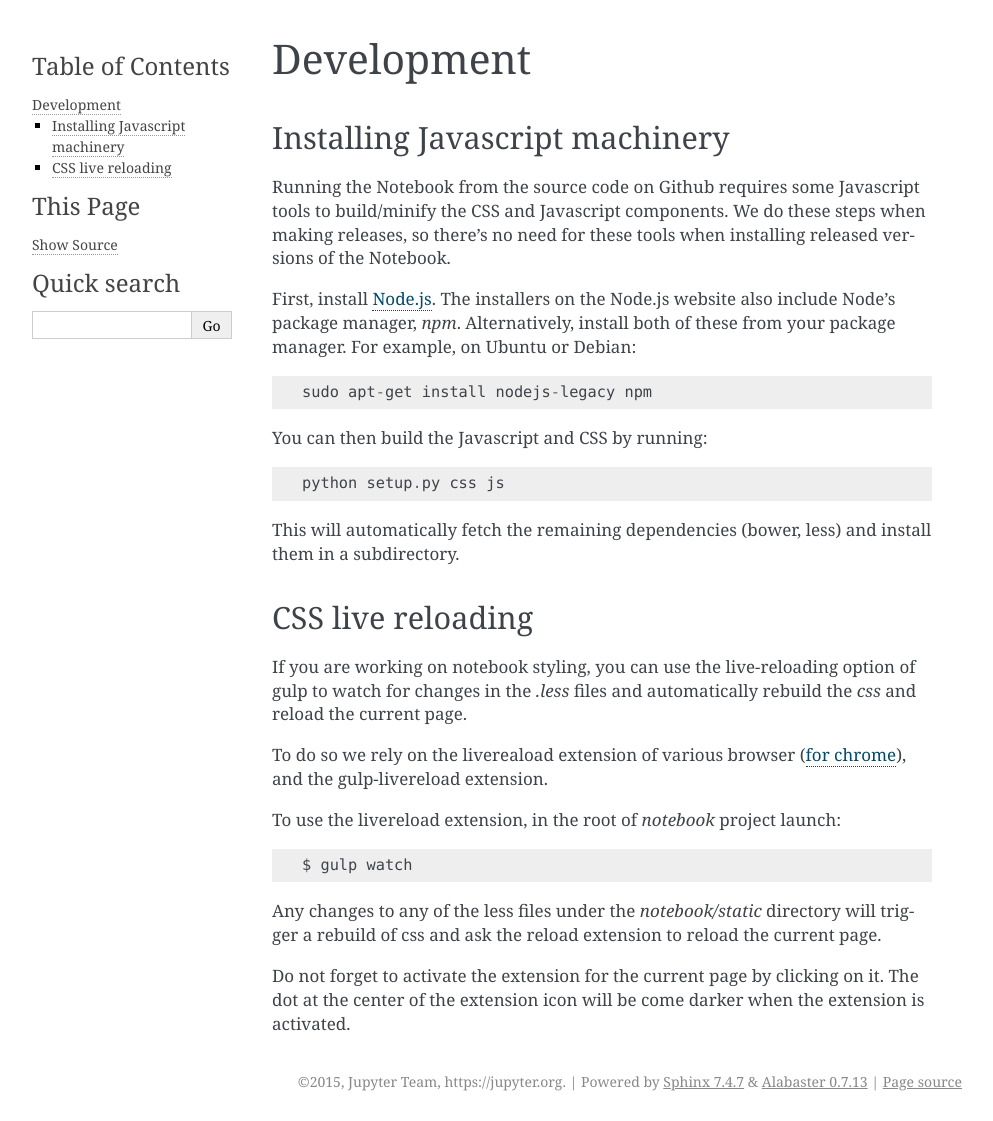
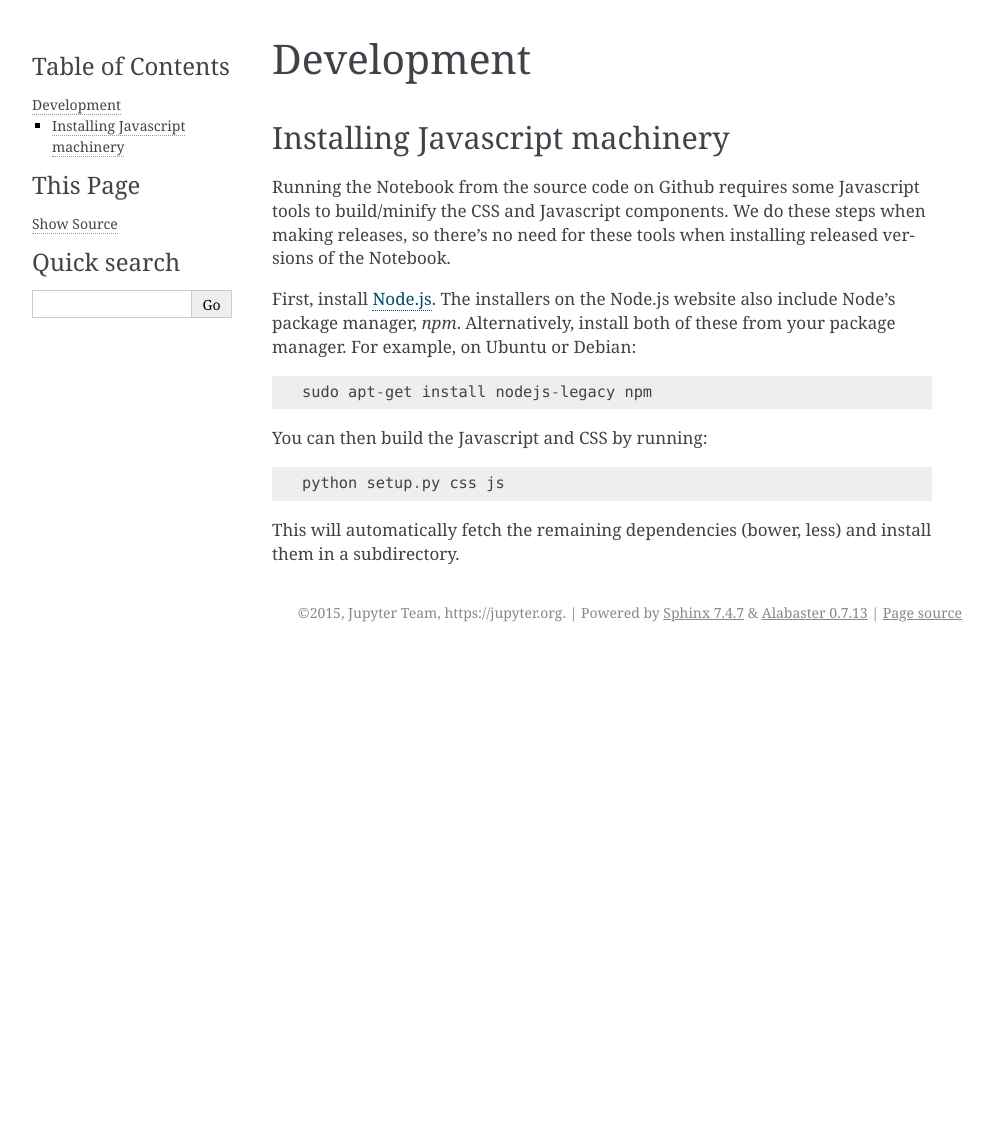
Before and after one commit to jupyter/nbclassic, a Sphinx documentation site: the page built from docs/source/development.rst, in a window 1280 px wide. Shown: the whole page, without its empty margins (148-1141 px from the left). Built offline with Sphinx 7.4.7, drawn with Linux system fonts in a browser that asks for light colours; pages that are not in the unit, such as notebooks, are missing from menus; after the commit the page ends 900 px from its top, so only the background shows below that.

Commit message:
Remove docs on live-rebuilding CSS
We moved away from gulp.

```diff
--- a/docs/source/development.rst
+++ b/docs/source/development.rst
@@ -23,27 +23,3 @@ You can then build the Javascript and CSS by running::
 
 This will automatically fetch the remaining dependencies (bower, less) and
 install them in a subdirectory.
-
-CSS live reloading
-------------------
-
-If you are working on notebook styling, you can use the live-reloading option
-of gulp to watch for changes in the `.less` files and automatically rebuild the
-`css` and reload the current page.
-
-To do so we rely on the livereaload extension of various browser (`for chrome
-<https://chrome.google.com/webstore/detail/livereload/jnihajbhpnppcggbcgedagnkighmdlei>`_),
-and the gulp-livereload extension.
-
-
-To use the livereload extension, in the root of `notebook` project launch::
-
-    $ gulp watch
-
-
-Any changes to any of the less files under the `notebook/static`
-directory will trigger a rebuild of css and ask the reload extension to reload
-the current page.
-
-Do not forget to activate the extension for the current page by clicking on it.
-The dot at the center of the extension icon will be come darker when the extension is activated.
```
